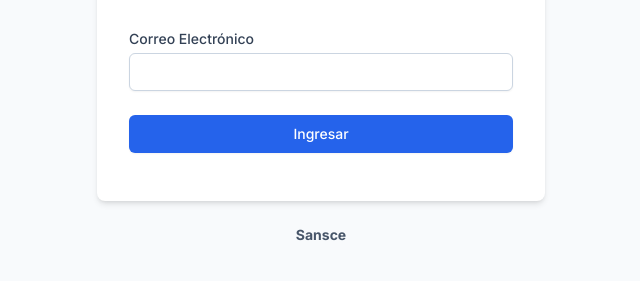
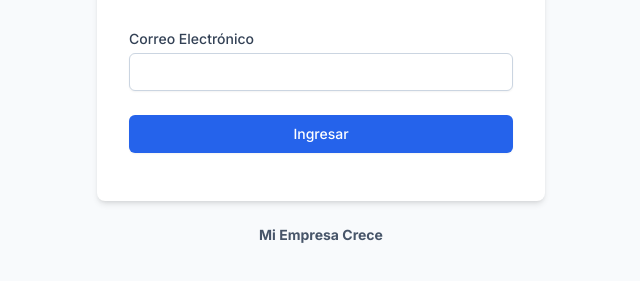
Before and after one commit to jmendezaktiva-arch/seguimiento-semanal-mec, a website: page public/index.html in a window 1280 px wide. Shown: the part 377-658 px from the top of the page, without its empty margins (319-959 px from the left). Drawn offline with nearby package versions, Linux system fonts and the light colour scheme.

Commit message:
Add files via upload

```diff
--- a/public/index.html
+++ b/public/index.html
@@ -44,7 +44,7 @@
         </div>
         <!-- CAMBIO 3: Nombre de la empresa -->
         <p class="mt-6 text-center text-sm font-bold text-slate-600">
-            Sansce
+            Mi Empresa Crece
         </p>
     </div>
 
```
